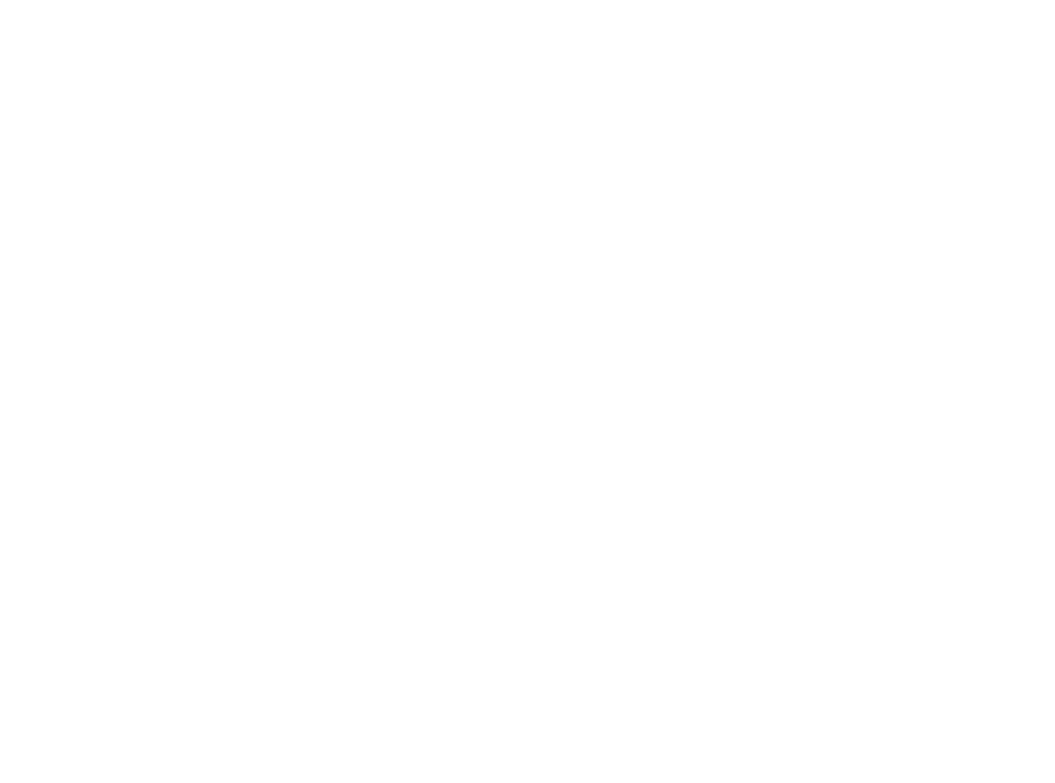
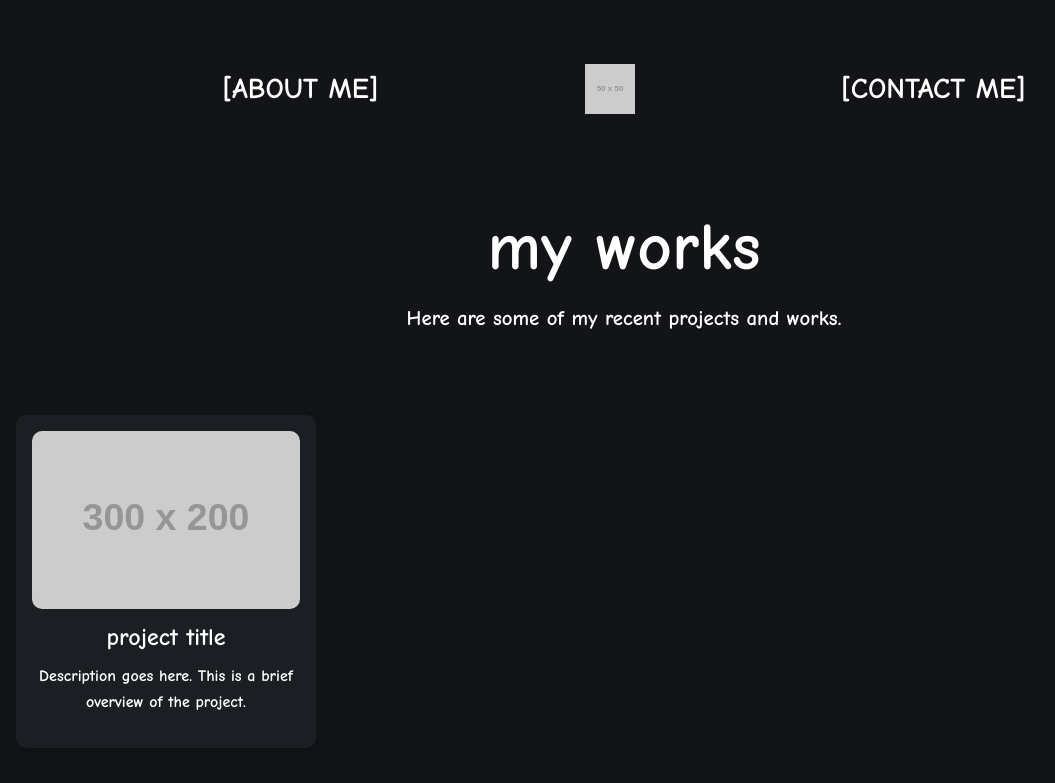
Before and after one commit to ImMarv/portfolio-template, a website: page portfolio-website/public/pages/works.html in a window 1280 px wide. Shown: the whole page, without its empty margins (16-1071 px from the left). Drawn offline with Linux system fonts and the light colour scheme; placeholder pictures from the web are drawn by us.

Commit message:
added works page and adjusted stuff

```diff
--- a/portfolio-website/public/css/styles.css
+++ /dev/null
@@ -1,74 +0,0 @@
-body {
-    margin: 0;
-    font-family: Arial, sans-serif;
-    background-color: #f4f4f4;
-    color: #333;
-}
-
-header {
-    background: #35424a;
-    color: #ffffff;
-    padding: 10px 0;
-    text-align: center;
-}
-
-nav {
-    margin: 20px 0;
-}
-
-nav a {
-    color: #ffffff;
-    text-decoration: none;
-    padding: 10px 15px;
-}
-
-nav a:hover {
-    background: #e8491d;
-}
-
-.container {
-    width: 80%;
-    margin: auto;
-    overflow: hidden;
-}
-
-footer {
-    background: #35424a;
-    color: #ffffff;
-    text-align: center;
-    padding: 10px 0;
-    position: relative;
-    bottom: 0;
-    width: 100%;
-}
-
-h1, h2, h3 {
-    color: #35424a;
-}
-
-.card {
-    background: #ffffff;
-    border: 1px solid #dddddd;
-    border-radius: 5px;
-    padding: 15px;
-    margin: 15px 0;
-}
-
-.card img {
-    max-width: 100%;
-    border-radius: 5px;
-}
-
-.button {
-    display: inline-block;
-    font-size: 16px;
-    color: #ffffff;
-    background: #35424a;
-    padding: 10px 20px;
-    text-decoration: none;
-    border-radius: 5px;
-}
-
-.button:hover {
-    background: #e8491d;
-}
--- /dev/null
+++ b/portfolio-website/public/css/works.css
@@ -0,0 +1,63 @@
+:root {
+  --night: #121417;
+  --rusty-red: #D72247;
+  --white: #FFFFFF;
+}
+
+* {
+  margin: 0;
+  padding: 0;
+  box-sizing: border-box;
+}
+
+body {
+  background-color: var(--night);
+  color: var(--white);
+  font-family: 'Comic Neue', cursive, sans-serif;
+  text-align: left;
+  line-height: 1.6;
+  padding: 2rem;
+}
+
+/* NAVIGATION */
+.navbar {
+  display: flex;
+  justify-content: space-evenly;
+  align-items: center;
+  padding: 2rem 0;
+  font-size: 1.8rem;
+}
+
+.navbar a {
+  color: var(--white);
+  text-decoration: none;
+  font-weight: bold;
+  transition: color 0.3s ease;
+}
+
+.navbar a:hover {
+  color: var(--rusty-red);
+}
+
+.logo {
+  width: 50px;
+  height: 50px;
+  object-fit: fill;
+}
+/* TITLE SECTION */
+.title {
+    margin: 2rem 0;
+    text-align: center;
+    padding: 1rem;
+    }
+
+    h1 {
+        font-size: 4.2rem;
+        color: var(--white);
+        text-transform: lowercase;
+    }
+
+    p {
+        font-size: 1.3rem;
+        color: var(--white);
+    }
--- /dev/null
+++ b/portfolio-website/public/css/works_cards.css
@@ -0,0 +1,57 @@
+:root {
+    --night: #121417;
+    --eerie-black: #1b1e22;
+    --rusty-red: #D72247;
+    --white: #FFFFFF;
+}
+
+.card-container {
+    display: flex;
+    flex-wrap: wrap;
+    justify-content: flex-start;
+    gap: 2rem;
+    padding: 2rem 0;
+}
+
+/* CARD style */
+
+.card {
+    background-color: var(--eerie-black);
+    color: var(--white);
+    border-radius: 10px;
+    padding: 1rem;
+    width: 300px;
+    box-shadow: 0 4px 8px rgba(0, 0, 0, 0.2);
+    transition: transform 0.3s ease;
+    text-align: center;
+}
+
+.card:hover {
+    transform: scale(1.03);
+    cursor: pointer;
+}
+
+.card img {
+    width: 100%;
+    height: auto;
+    border-radius: 10px;
+}
+
+/* CARD CONTENT */
+
+.card h1 {
+    font-size: 1.5rem;
+    margin-bottom: 0.5rem;
+    color: var(--white);
+}
+
+.card h1:hover {
+    color: var(--rusty-red);
+    text-decoration: underline;
+}
+
+.card p {
+    font-size: 1rem;
+    margin-bottom: 1rem;
+    color: var(--white);
+}
--- a/portfolio-website/public/pages/works.html
+++ b/portfolio-website/public/pages/works.html
@@ -2,9 +2,39 @@
 <html>
 <head>
     <meta charset="UTF-8" />
-    <title>title</title>
+    <meta name="viewport" content="width=device-width, initial-scale=1.0"/>
+    <title>Index</title>
+    <link rel="stylesheet" href="../css/works.css" />
+    <link rel="stylesheet" href="../css/works_cards.css" />
+
+    <!-- Optional: Fun hand-drawn font -->
+    <link href="https://fonts.googleapis.com/css2?family=Comic+Neue:wght@700&display=swap" rel="stylesheet" />
 </head>
 <body>
+    <!-- NAVIGATION BAR -->
+    <header>
+        <nav class="navbar">
+            <a href="index.html">[ABOUT ME]</a>
+            <img src="https://placehold.co/50x50" alt="Site Icon" class="logo" />
+            <a href="contact.html">[CONTACT ME]</a>
+        </nav>
+    </header>
 
+    <!-- TITLE SECTION -->
+    <section class="title">
+        <h1>My Works</h1>
+        <p>Here are some of my recent projects and works.</p>
+    </section>
+
+    <!-- WORKS SECTION -->
+    <!-- Intention is to create cards for each piece of work-->
+    <section class="card-container" id="cardContainer">
+        <!-- Cards will be injected here dynamically -->
+        <div class="card">
+            <img src="https://placehold.co/300x200" alt="Thumbnail" class="card-image" />
+            <h1>Project Title</h1>
+            <p>Description goes here. This is a brief overview of the project.</p>
+        </div>
+    </section>
 </body>
 </html>
```
Also changed, not shown: portfolio-website/public/pages/animation.html (deleted, +0 -10 lines), portfolio-website/public/pages/index.html (+0 -10 lines).
